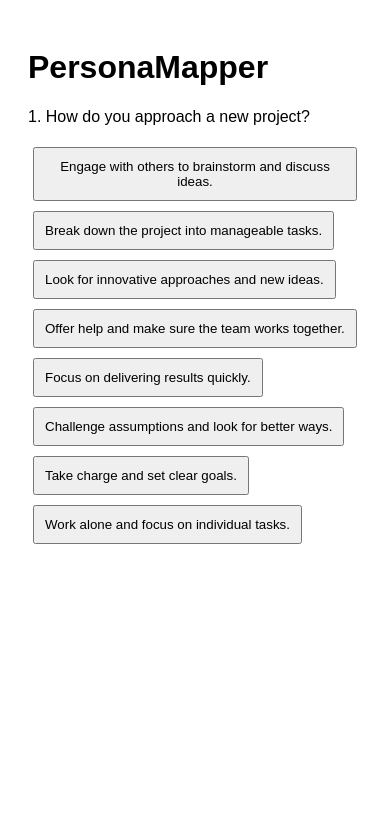
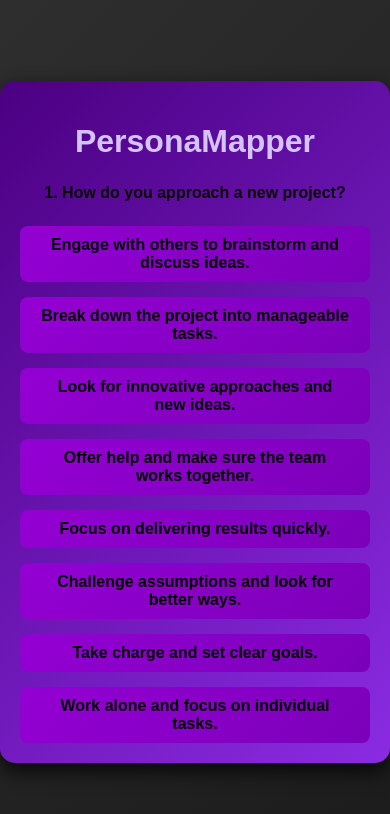
Before and after one commit to HarshithaTR2004/Quiz, a plain HTML site: page index.html in a window 390 px wide. Drawn offline with nearby package versions, Linux system fonts and the light colour scheme.

Commit message:
Update index.html

```diff
--- a/index.html
+++ b/index.html
@@ -7,29 +7,127 @@
   <script src="https://cdn.jsdelivr.net/npm/chart.js"></script>
   <style>
 body {
-      font-family: Arial, sans-serif;
-      padding: 20px;
+  font-family: 'Poppins', sans-serif;
+  background: linear-gradient(135deg, #2e2e2e, #1c1c1c); /* Black gradient background */
+  color: #030202; /* Soft light gray text */
+  margin: 0;
+  padding: 0;
+  display: flex;
+  flex-direction: column;
+  align-items: center;
+  min-height: 100vh;
+  justify-content: center;
 }
 
 #quiz-container {
   max-width: 600px;
-      margin: 0 auto;
+  margin: 20px auto;
+  padding: 30px;
+  background: linear-gradient(135deg, #4b0082, #8a2be2); /* Violet gradient */
+  border-radius: 15px;
+  box-shadow: 0 8px 20px rgba(0, 0, 0, 0.8);
+  color: #000000;
+  text-align: center;
+}
+
+h1 {
+  font-size: 2.5rem;
+  font-weight: bold;
+  color: #d4c3ff; /* Soft violet for headings */
+  margin-bottom: 20px;
+}
+
+h2 {
+  font-size: 1.8rem;
+  color: #cbb6ff; /* Light violet */
+  margin-bottom: 15px;
+}
+
+p {
+  font-size: 1.1rem;
+  line-height: 1.6;
+  margin: 10px 0;
+  color: #090707; /* Slightly brighter text for clarity */
+}
+
+#question-text {
+  font-weight: bold;
+  margin-bottom: 20px;
+}
+
+#options-container {
+  display: flex;
+  flex-direction: column;
+  gap: 15px;
+}
+
+button {
+  padding: 12px 25px;
+  background: linear-gradient(135deg, #9400d3, #7b00b9); /* Vibrant violet gradient */
+  color: #000000; /* White text for contrast */
+  border: none;
+  border-radius: 8px;
+  font-size: 1.1rem;
+  font-weight: bold;
+  cursor: pointer;
+  transition: all 0.3s ease-in-out;
+}
+
+button:hover {
+  background: linear-gradient(135deg, #7b00b9, #4b0082); /* Darker violet gradient on hover */
+  transform: scale(1.05);
+  box-shadow: 0 4px 10px rgba(0, 0, 0, 0.4);
+}
+
+button:disabled {
+  background: #555; /* Dark gray for disabled buttons */
+  cursor: not-allowed;
+  opacity: 0.6;
+}
+
+#next-button {
+  margin-top: 25px;
+  align-self: center;
 }
 
 #result-container {
   display: none;
-      margin-top: 20px;
-    }
-
-    button {
-      padding: 10px;
-      margin: 5px;
-      cursor: pointer;
+  text-align: center;
+  margin-top: 25px;
+  padding: 20px;
+  background: linear-gradient(135deg, #8a2be2, #4b0082); /* Reverse violet gradient */
+  border-radius: 10px;
+  box-shadow: 0 4px 15px rgba(0, 0, 0, 0.5);
 }
 
 canvas {
   margin-top: 20px;
+  max-width: 100%;
 }
+
+@media (max-width: 768px) {
+  #quiz-container {
+    padding: 20px;
+  }
+
+  h1 {
+    font-size: 2rem;
+  }
+
+  h2 {
+    font-size: 1.5rem;
+  }
+
+  p {
+    font-size: 1rem;
+  }
+
+  button {
+    font-size: 1rem;
+    padding: 10px 20px;
+  }
+}
+
   </style>
 </head>
 <body>
@@ -387,8 +485,8 @@
         datasets: [{
           label: 'Role Distribution',
           data: Object.values(roleCounts),
-          backgroundColor: ['rgba(75, 192, 192, 0.2)', 'rgba(153, 102, 255, 0.2)', 'rgba(255, 159, 64, 0.2)', 'rgba(255, 99, 132, 0.2)', 'rgba(54, 162, 235, 0.2)', 'rgba(255, 206, 86, 0.2)', 'rgba(201, 203, 207, 0.2)', 'rgba(255, 99, 99, 0.2)'],
-          borderColor: ['rgba(75, 192, 192, 1)', 'rgba(153, 102, 255, 1)', 'rgba(255, 159, 64, 1)', 'rgba(255, 99, 132, 1)', 'rgba(54, 162, 235, 1)', 'rgba(255, 206, 86, 1)', 'rgba(201, 203, 207, 1)', 'rgba(255, 99, 99, 1)'],
+          backgroundColor: ['#3e4444', ' #b9936c', '#eca1a6', '#d5e1df', '#80ced6', '#bc5a45', '#d64161', '#87bdd8'],
+          borderColor: ['#3e4444', ' #b9936c', '#eca1a6', '#d5e1df', '#80ced6', '#bc5a45', '#d64161', '#87bdd8'],
           borderWidth: 1
         }]
       };
```
Lines whose indentation alone changed are shown as unchanged.
